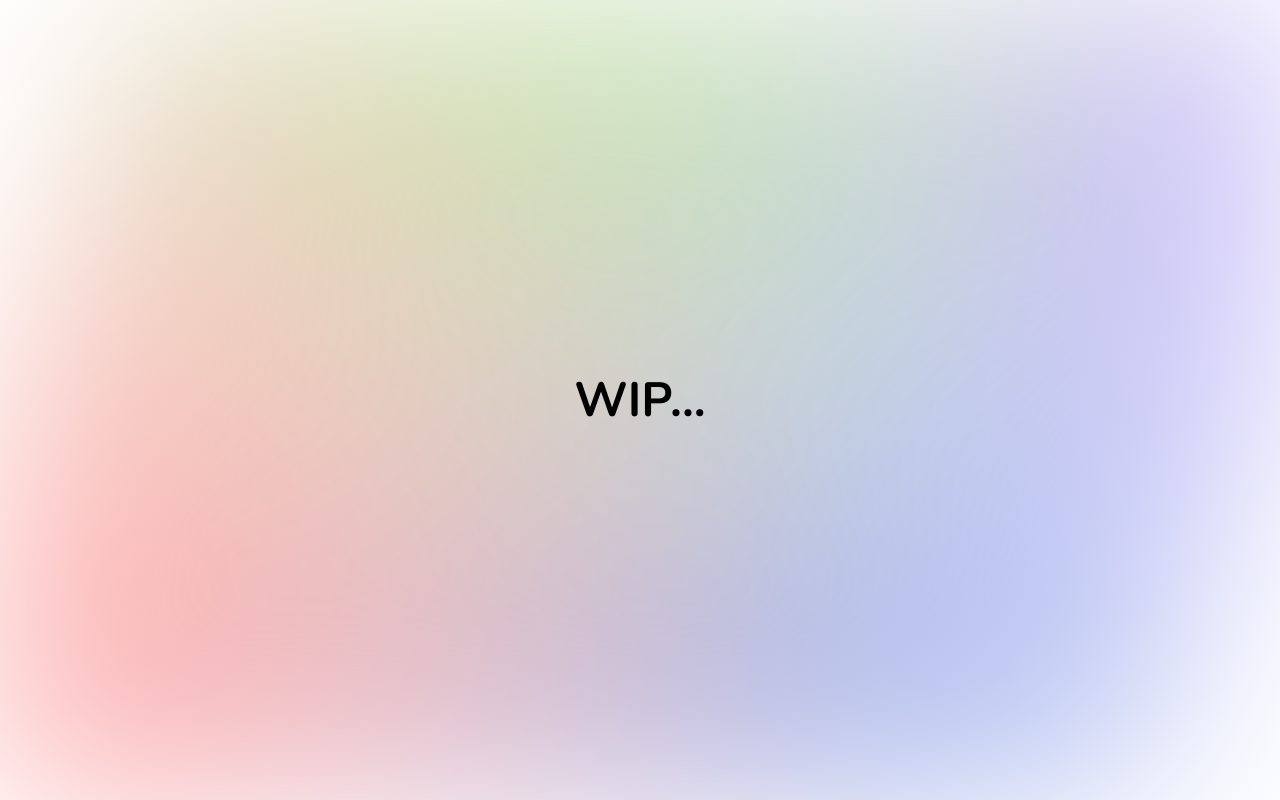
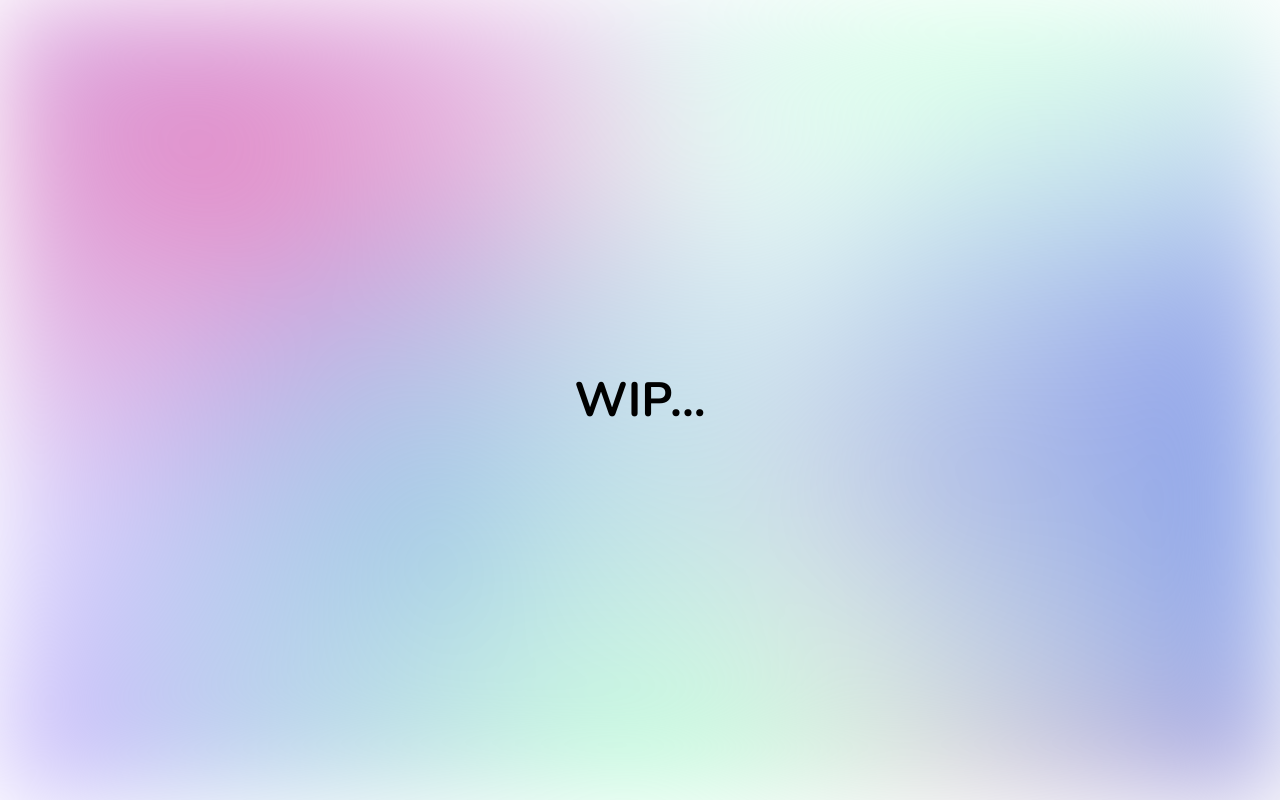
Before and after one commit to HoseungJang/craft.hoseung.me, a React app: page / in a window 1280 px wide. Built offline with nearby package versions, Linux system fonts and the light colour scheme.

Commit message:
fix background

```diff
--- a/src/pages/Main/components/Layout.tsx
+++ b/src/pages/Main/components/Layout.tsx
@@ -1,5 +1,10 @@
 import { css } from "@emotion/css";
 import { ReactNode } from "react";
+
+const red = "#f675a8";
+const green = "#c8ffe0";
+const blue = "#8ea7e9";
+const purple = "#beadfa";
 
 export function Layout({ children }: { children: ReactNode }) {
   return (
@@ -22,24 +27,29 @@ export function Layout({ children }: { children: ReactNode }) {
           justify-content: center;
           align-items: center;
 
-          filter: blur(100px);
+          filter: blur(50px);
 
           overflow: hidden;
         `}
       >
         <div
           className={css`
+            position: absolute;
+            z-index: 0;
+
             flex-shrink: 0;
 
-            width: 150vh;
-            height: 150vh;
+            width: 200vh;
+            height: 200vh;
 
-            background: radial-gradient(at 0% 0%, #ff9b9b 0%, transparent 60%),
-              radial-gradient(at 90% 30%, #bce29e 0%, transparent 60%),
-              radial-gradient(at 10% 70%, #8ea7e9 0%, transparent 60%),
-              radial-gradient(at 100% 100%, #beadfa 0%, transparent 60%);
+            background: radial-gradient(at 0% 0%, ${red} 0%, transparent 50%),
+              radial-gradient(at 5% 0%, ${red} 0%, transparent 30%),
+              radial-gradient(at 100% 100%, ${purple} 0%, transparent 50%),
+              radial-gradient(at 30% 50%, ${purple} 0%, transparent 30%),
+              radial-gradient(at 80% 10%, ${purple} 0%, transparent 40%),
+              radial-gradient(at 80% 60%, ${red} 0%, transparent 30%);
 
-            @keyframes rotate {
+            @keyframes background-rotate {
               0% {
                 transform: rotate(0deg);
               }
@@ -48,7 +58,35 @@ export function Layout({ children }: { children: ReactNode }) {
               }
             }
 
-            animation: rotate 10s linear infinite;
+            animation: background-rotate 15s linear infinite;
+          `}
+        />
+        <div
+          className={css`
+            position: absolute;
+            z-index: 1;
+
+            flex-shrink: 0;
+
+            width: 200vh;
+            height: 200vh;
+
+            background: radial-gradient(at 50% 100%, ${green} 0%, transparent 40%),
+              radial-gradient(at 35% 30%, ${green} 0%, transparent 40%),
+              radial-gradient(at 55% 35%, ${blue} 0%, transparent 30%),
+              radial-gradient(at 10% 70%, ${blue} 0%, transparent 30%),
+              radial-gradient(at 10% 70%, ${blue} 0%, transparent 30%);
+
+            @keyframes background-rotate-reverse {
+              0% {
+                transform: rotate(0deg);
+              }
+              100% {
+                transform: rotate(-360deg);
+              }
+            }
+
+            animation: background-rotate-reverse 20s linear infinite;
           `}
         />
       </div>
```
